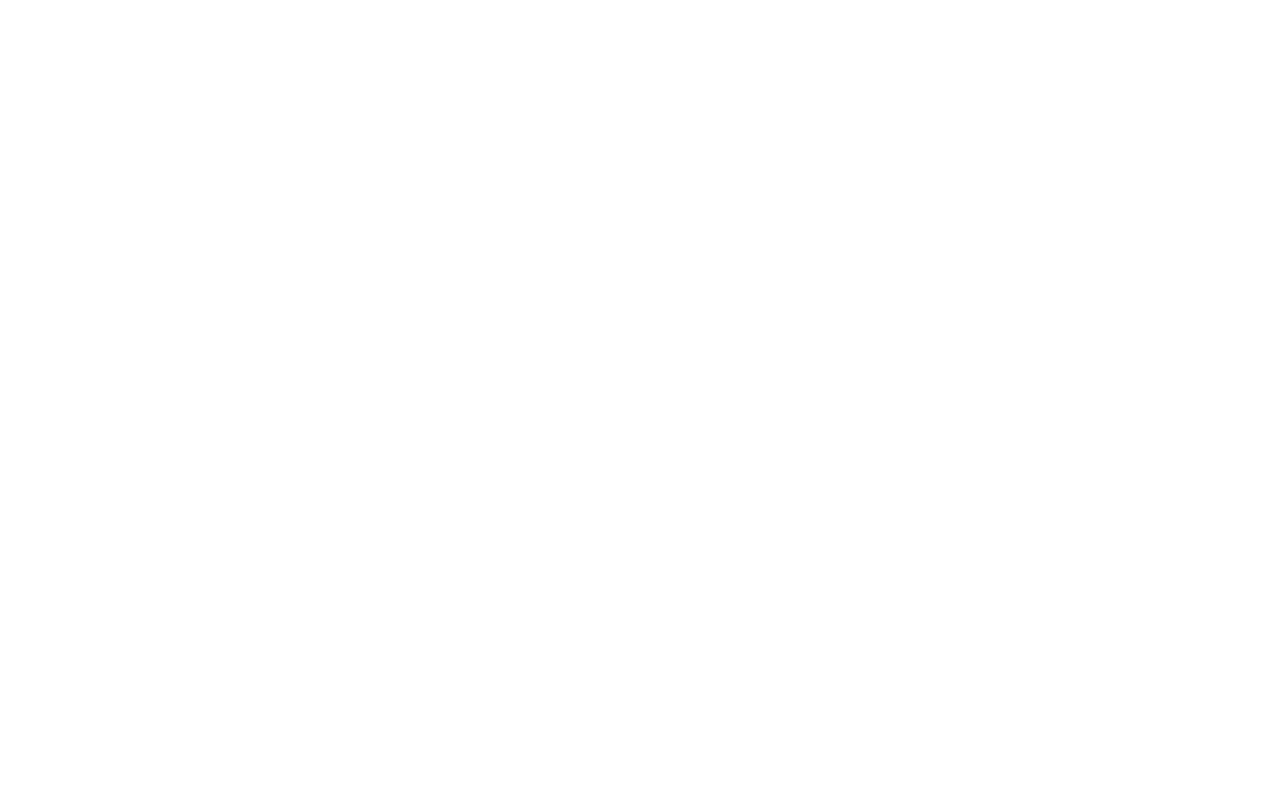
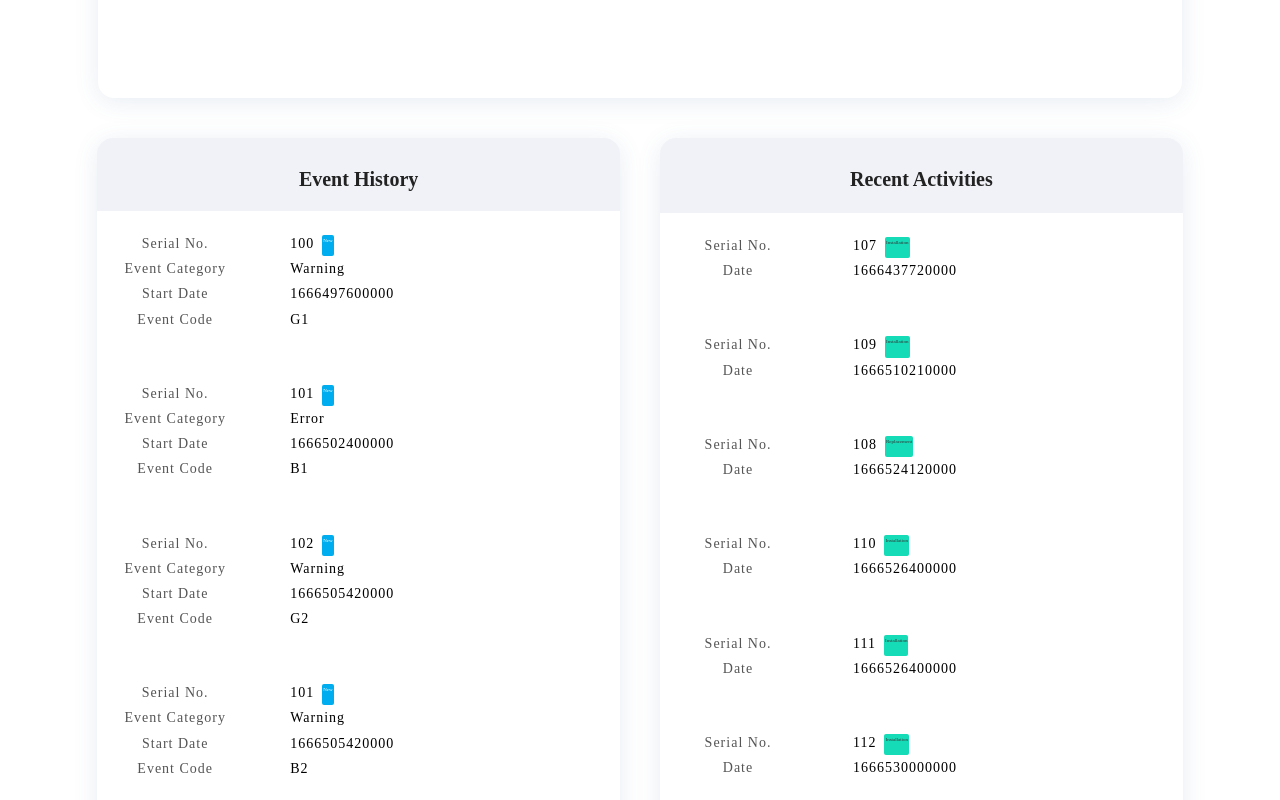
Before and after one commit to cmun2/HanwhaMain, a Vue app: page / in a window 1280 px wide. Shown: the part 620-1420 px from the top of the page. Before the commit the page ends 800 px from the top, so only its background shows below. Built offline with nearby package versions, Linux system fonts and the light colour scheme.

Commit message:
feat(main): add event history and recent activity && global scss

```diff
--- a/package.json
+++ b/package.json
@@ -9,6 +9,7 @@
   },
   "dependencies": {
     "core-js": "^3.8.3",
+    "moment": "^2.29.4",
     "vue": "^3.2.13",
     "vue-router": "^4.0.3",
     "vuex": "^4.0.0"
--- a/src/components/chart/ChartActivity.vue
+++ b/src/components/chart/ChartActivity.vue
@@ -1,12 +1,15 @@
 <template>
-  <div>
-    <div></div>
+  <div class="chart-summary">
+    <div class="country-opt">
+      <div class="country-filter"></div>
+    </div>
     <PieGraph />
   </div>
 </template>
-<script>
+<script lang="ts">
+import { defineComponent } from "vue";
 import PieGraph from "./PieGraph.vue";
-export default {
+export default defineComponent({
   components: { PieGraph },
   data() {
     return {
@@ -22,5 +25,17 @@
   // eslint-disable-next-line @typescript-eslint/no-empty-function
   unmounted() {},
   methods: {},
-};
+});
 </script>
+
+<style scoped lang="scss">
+.chart-summary {
+  width: 80%;
+  height: 500px;
+  padding: 50px 70px 52px;
+  margin-bottom: 40px;
+  box-shadow: 0 4px 24px 0 rgb(62 105 156 / 12%);
+  background-color: #fff;
+  border-radius: 16px;
+}
+</style>
--- a/src/components/eventHistory/MainEventHistory.vue
+++ b/src/components/eventHistory/MainEventHistory.vue
@@ -1,16 +1,56 @@
 <template>
-  <div></div>
+  <div class="event-container">
+    <div class="subject">Event History</div>
+    <div class="event-total">
+      <div
+        class="event-box"
+        :value="index"
+        :key="index"
+        v-for="(event, index) in eventData"
+        :event="event"
+      >
+        <div class="event-history">
+          <div class="event-title">Serial No.</div>
+          <div class="event-first">
+            <div class="event-data">{{ event.deviceId }}</div>
+            <span v-if="event.newFlag === 'Y'">New</span>
+          </div>
+        </div>
+        <div class="event-history">
+          <div class="event-title">Event Category</div>
+          <div class="event-data">{{ event.eventCategory }}</div>
+        </div>
+        <div class="event-history">
+          <div class="event-title">Start Date</div>
+          <div class="event-data">{{ event.createDt }}</div>
+        </div>
+        <div class="event-history">
+          <div class="event-title">Event Code</div>
+          <div class="event-data">{{ event.eventCode }}</div>
+        </div>
+      </div>
+    </div>
+    <!-- <img src="../../../src/assets/right-arrow.png" alt="right-arrow" /> -->
+  </div>
 </template>
-<script>
-export default {
+<script lang="ts">
+import { defineComponent } from "vue";
+// import moment from "moment";
+export default defineComponent({
+  name: "MainEventHistory",
   components: {},
-  data() {
-    return {
-      sampleData: "",
-    };
+  props: {
+    eventData: {
+      type: Object,
+      default: () => {
+        return;
+      },
+    },
   },
   // eslint-disable-next-line @typescript-eslint/no-empty-function
-  setup() {},
+  setup() {
+    // moment().format(props.eventData.createDt, "YYYY-MM-DD");
+  },
   // eslint-disable-next-line @typescript-eslint/no-empty-function
   created() {},
   // eslint-disable-next-line @typescript-eslint/no-empty-function
@@ -18,5 +58,85 @@
   // eslint-disable-next-line @typescript-eslint/no-empty-function
   unmounted() {},
   methods: {},
-};
+});
 </script>
+
+<style scoped lang="scss">
+.event-container {
+  width: 50%;
+  position: relative;
+  box-shadow: 0 4px 24px 0 rgb(62 105 156 / 12%);
+  border-radius: 16px;
+  // background-color: #ffffff;
+
+  // img {
+  //   width: 15px;
+  //   height: 15px;
+  // }
+}
+
+.subject {
+  padding: 30px 120px 20px;
+  font-family: "actual", "Noto Sans KR";
+  font-size: 20px;
+  font-weight: 550;
+  background-color: rgba(226, 230, 239, 0.5);
+  color: #222;
+  border-radius: 16px 16px 0 0;
+}
+
+.event-total {
+  display: flex;
+  flex-direction: column;
+}
+
+.event-box {
+  padding: 20px 14px 29px;
+}
+
+.event-history {
+  display: flex;
+  flex-direction: row;
+
+  div {
+    overflow: hidden;
+    font-family: "Rubik", "Noto Sans KR";
+    font-size: 14px;
+    line-height: 1.8;
+    letter-spacing: 1px;
+  }
+}
+
+.event-title {
+  width: 179px;
+  padding: 0 60px 0 9px;
+  color: #555;
+  box-sizing: border-box;
+}
+
+.event-first {
+  width: calc(100% - 179px);
+  display: flex;
+  flex-direction: row;
+
+  span {
+    display: inline-block;
+    font-size: 5px;
+    font-family: "Rubik", "Noto Sans KR";
+    font-weight: 500;
+    margin-left: 8px;
+    margin-top: 4px;
+    padding: 1px 1px 0;
+    color: #fff;
+    border-radius: 2px;
+    background-color: #00adef;
+    vertical-align: middle;
+    letter-spacing: 0;
+  }
+}
+
+.event-data {
+  color: #000;
+  font-weight: 400;
+}
+</style>
--- a/src/components/header/MainHeader.vue
+++ b/src/components/header/MainHeader.vue
@@ -27,8 +27,9 @@
     </div>
   </div>
 </template>
-<script>
-export default {
+<script lang="ts">
+import { defineComponent } from "vue";
+export default defineComponent({
   components: {},
   data() {
     return {
@@ -44,12 +45,13 @@
   // eslint-disable-next-line @typescript-eslint/no-empty-function
   unmounted() {},
   methods: {},
-};
+});
 </script>
 
 <style scoped lang="scss">
 .header {
   width: 100%;
+  height: 56px;
   background-color: #00adef;
   display: flex;
   justify-content: space-between;
--- a/src/components/recentActivity/MainRecentActivity.vue
+++ b/src/components/recentActivity/MainRecentActivity.vue
@@ -1,13 +1,44 @@
 <template>
-  <div></div>
+  <div class="activity-container">
+    <div class="subject">Recent Activities</div>
+    <div class="activity-total">
+      <div
+        class="activity-box"
+        :value="index"
+        :key="index"
+        v-for="(activity, index) in activityData"
+        :activity="activity"
+      >
+        <div class="activity-history">
+          <div class="activity-title">Serial No.</div>
+          <div class="activity-first">
+            <div class="activity-data">{{ activity.deviceId }}</div>
+            <span v-if="activity.activityType === 'Installation'"
+              >Installation</span
+            >
+            <span v-else>Replacement</span>
+          </div>
+        </div>
+        <div class="activity-history">
+          <div class="activity-title">Date</div>
+          <div class="activity-data">{{ activity.createDt }}</div>
+        </div>
+      </div>
+    </div>
+  </div>
 </template>
-<script>
-export default {
+<script lang="ts">
+import { defineComponent } from "vue";
+export default defineComponent({
+  name: "MainRecentActivity",
   components: {},
-  data() {
-    return {
-      sampleData: "",
-    };
+  props: {
+    activityData: {
+      type: Object,
+      default: () => {
+        return;
+      },
+    },
   },
   // eslint-disable-next-line @typescript-eslint/no-empty-function
   setup() {},
@@ -18,5 +49,82 @@
   // eslint-disable-next-line @typescript-eslint/no-empty-function
   unmounted() {},
   methods: {},
-};
+});
 </script>
+
+<style scoped lang="scss">
+.activity-container {
+  width: 50%;
+  height: 100%;
+  position: relative;
+  box-shadow: 0 4px 24px 0 rgb(62 105 156 / 12%);
+  border-radius: 16px;
+  background-color: #ffffff;
+  margin-left: 40px;
+}
+
+.subject {
+  padding: 30px 120px 22px;
+  font-family: "actual", "Noto Sans KR";
+  font-size: 20px;
+  font-weight: 550;
+  background-color: rgba(226, 230, 239, 0.5);
+  color: #222;
+  border-radius: 16px 16px 0 0;
+}
+
+.activity-total {
+  display: flex;
+  flex-direction: column;
+}
+
+.activity-box {
+  padding: 20px 14px 29px;
+}
+
+.activity-history {
+  display: flex;
+  flex-direction: row;
+
+  div {
+    overflow: hidden;
+    font-family: "Rubik", "Noto Sans KR";
+    font-size: 14px;
+    line-height: 1.8;
+    letter-spacing: 1px;
+  }
+}
+
+.activity-title {
+  width: 179px;
+  padding: 0 60px 0 9px;
+  color: #555;
+  box-sizing: border-box;
+}
+
+.activity-first {
+  width: calc(100% - 179px);
+  display: flex;
+  flex-direction: row;
+
+  span {
+    display: inline-block;
+    font-size: 5px;
+    font-family: "Rubik", "Noto Sans KR";
+    font-weight: 500;
+    margin-left: 8px;
+    margin-top: 4px;
+    padding: 1px 1px 0;
+    color: #333;
+    border-radius: 2px;
+    background-color: #15dbb7;
+    vertical-align: middle;
+    letter-spacing: 0;
+  }
+}
+
+.activity-data {
+  color: #000;
+  font-weight: 400;
+}
+</style>
--- /dev/null
+++ b/src/scss/_main.scss
@@ -0,0 +1,10 @@
+* {
+  // margin: 0;
+  // padding: 0;
+  // border: none 0;
+  // display: flex;
+  font-family: "NSKR400", "돋움", Dotum, Gullim, Verdana, Helvetica, AppleGothic,
+    Sans-serif;
+  margin: 0;
+  padding: 0;
+}
--- a/src/views/HomeView.vue
+++ b/src/views/HomeView.vue
@@ -4,12 +4,10 @@
       <MainHeader />
       <div class="page-content">
         <div class="page-container">
-          <div class="chart-summary">
-            <ChartActivity />
-          </div>
+          <ChartActivity :chartData="chartData" />
           <div class="prod-summary">
-            <MainEventHistory />
-            <MainRecentActivity />
+            <MainEventHistory :eventData="eventData" />
+            <MainRecentActivity :activityData="activityData" />
           </div>
         </div>
       </div>
@@ -23,6 +21,7 @@
 import MainEventHistory from "../components/eventHistory/MainEventHistory.vue";
 import MainHeader from "../components/header/MainHeader.vue";
 import MainRecentActivity from "../components/recentActivity/MainRecentActivity.vue";
+import JsonFile from "../components/sample/data.json";
 
 export default defineComponent({
   name: "HomeView",
@@ -32,13 +31,56 @@
     MainRecentActivity,
     ChartActivity,
   },
+
+  setup() {
+    const chartData = JsonFile.chart.map((lists: object) => {
+      return lists;
+    });
+    const eventData = JsonFile.event.map((lists: object) => {
+      return lists;
+    });
+    const activityData = JsonFile.activity.map((lists: object) => {
+      return lists;
+    });
+    return {
+      chartData,
+      eventData,
+      activityData,
+    };
+  },
 });
 </script>
 
 <style scoped lang="scss">
-.container {
+.home {
   width: 100%;
   height: 100%;
-  font-size: 16px;
+}
+.container {
+  min-height: 100%;
+  width: 100%;
+  min-width: 1200px;
+}
+
+.page-content {
+  width: 100%;
+  position: relative;
+}
+
+.page-container {
+  margin-left: auto;
+  margin-right: auto;
+  max-width: 1600px;
+  margin-top: 20px;
+  padding: 40px 50px 144px;
+  display: flex;
+  flex-direction: column;
+  align-items: center;
+}
+
+.prod-summary {
+  display: flex;
+  justify-content: space-between;
+  width: 92%;
 }
 </style>
--- a/vue.config.js
+++ b/vue.config.js
@@ -1,4 +1,13 @@
 const { defineConfig } = require("@vue/cli-service");
 module.exports = defineConfig({
   transpileDependencies: true,
+  css: {
+    loaderOptions: {
+      scss: {
+        additionalData: `
+        @import "@/scss/_main.scss";
+        `,
+      },
+    },
+  },
 });
```
Also changed, not shown: src/components/chart/PieGraph.vue (+4 -3 lines), src/components/common/DataList.vue (added, +52 -0 lines), src/shims-vue.d.ts (+9 -4 lines), tsconfig.json (+4 -15 lines), 1 other file (tests, documents, lock files or other folders).
